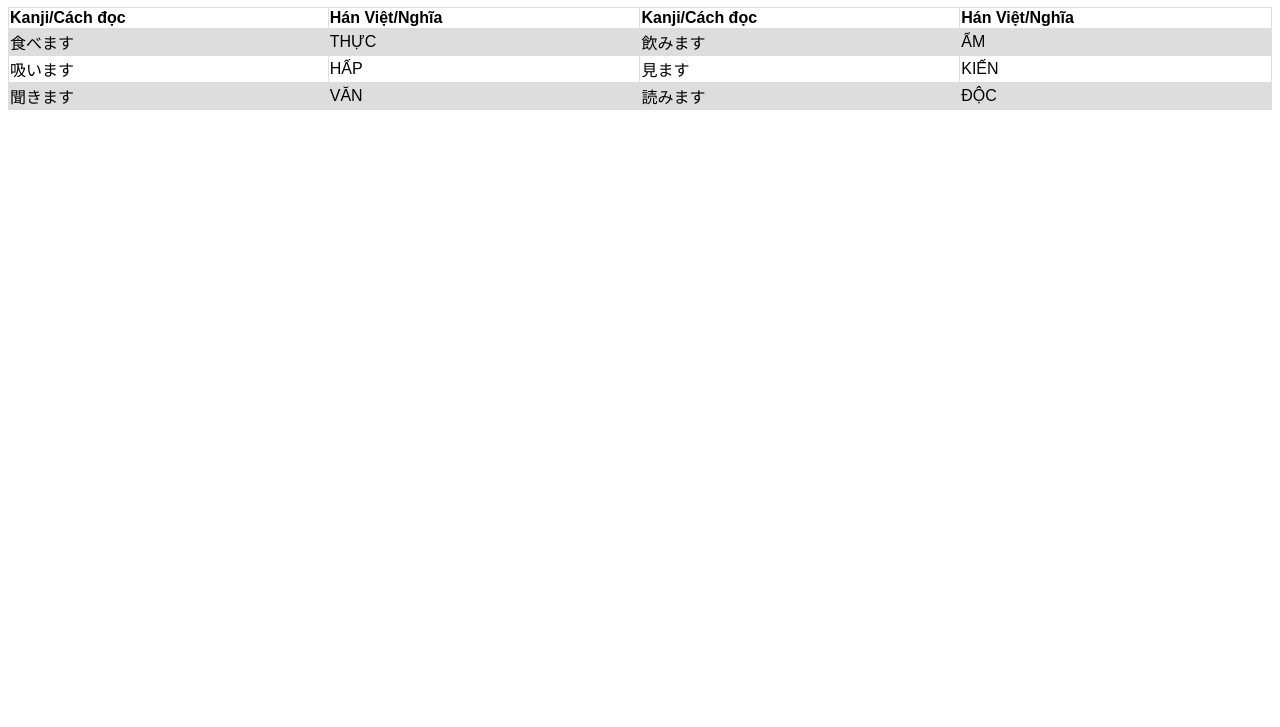
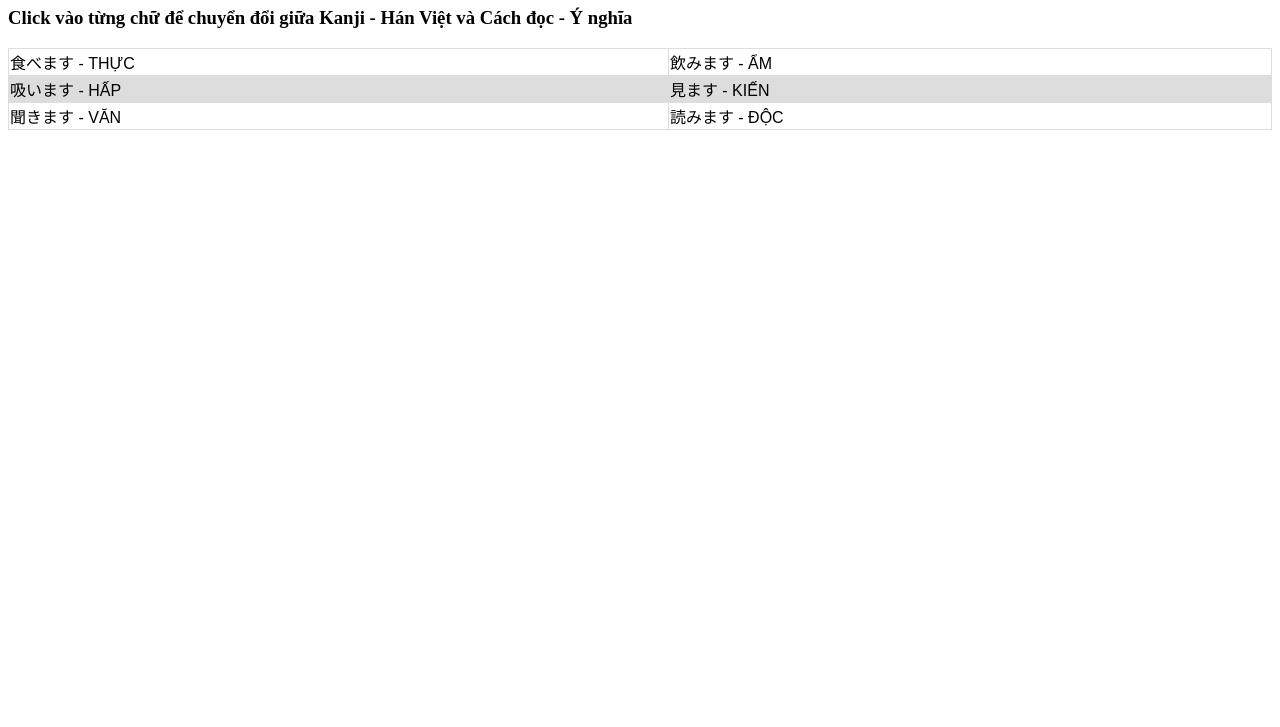
Before and after one commit to tinpham1993/learn_javascript, a plain HTML site: page index.html in a window 1280 px wide. Shown: the part 73-800 px from the top of the page. Drawn offline with Linux system fonts and the light colour scheme.

Commit message:
Update index.html

```diff
--- a/index.html
+++ b/index.html
@@ -33,30 +33,19 @@
     }
 </script>
       <h1>Kanji - Minna no Nihongo - Bài 6</h1>
+      <h3>Click vào từng chữ để chuyển đổi giữa Kanji - Hán Việt và Cách đọc - Ý nghĩa</h3>
       <table id = myTable>
   <tr>
-    <th>Kanji/Cách đọc</th>
-    <th>Hán Việt/Nghĩa</th>
-    <th>Kanji/Cách đọc</th>
-    <th>Hán Việt/Nghĩa</th>
+    <td onclick="flip_words(0, 0, '食べます - THỰC', 'たべます - ăn')">食べます - THỰC</td>
+    <td onclick="flip_words(0, 1, '飲みます - ẨM', 'のみます - uống')">飲みます - ẨM</td>
   </tr>
   <tr>
-    <td onclick="flip_words(1, 0, '食べます', 'たべます')">食べます</td>
-    <td onclick="flip_words(1, 1, 'THỰC', 'ăn')">THỰC</td>
-    <td onclick="flip_words(1, 2, '飲みます ', 'のみます')">飲みます</td>
-    <td onclick="flip_words(1, 3, 'ẨM', 'uống')">ẨM</td>
+    <td onclick="flip_words(1, 0, '吸います - HẤP', 'すいます - hút (thuốc lá)')">吸います - HẤP</td>
+    <td onclick="flip_words(1, 1, '見ます - KIẾN', 'みます - xem, nhìn')">見ます - KIẾN</td>
   </tr>
   <tr>
-    <td onclick="flip_words(2, 0, '吸います', 'すいます')">吸います</td>
-    <td onclick="flip_words(2, 1, 'HẤP', 'hút (thuốc lá)')">HẤP</td>
-    <td onclick="flip_words(2, 2, '見ます', 'みます')">見ます </td>
-    <td onclick="flip_words(2, 3, 'KIẾN', 'xem, nhìn')">KIẾN</td>
-  </tr>
-  <tr>
-    <td onclick="flip_words(3, 0, '聞きます', 'ききます')">聞きます</td>
-    <td onclick="flip_words(3, 1, 'VĂN', 'nghe')">VĂN</td>
-    <td onclick="flip_words(3, 2, '読みます', 'よみます')">読みます</td>
-    <td onclick="flip_words(3, 3, 'ĐỘC', 'đọc')">ĐỘC</td>
+    <td onclick="flip_words(2, 0, '聞きます - VĂN', 'ききます - nghe')">聞きます - VĂN</td>
+    <td onclick="flip_words(2, 1, '読みます - ĐỘC', 'よみます - đọc')">読みます - ĐỘC</td>
   </tr>
 </table>
    </body>
```
